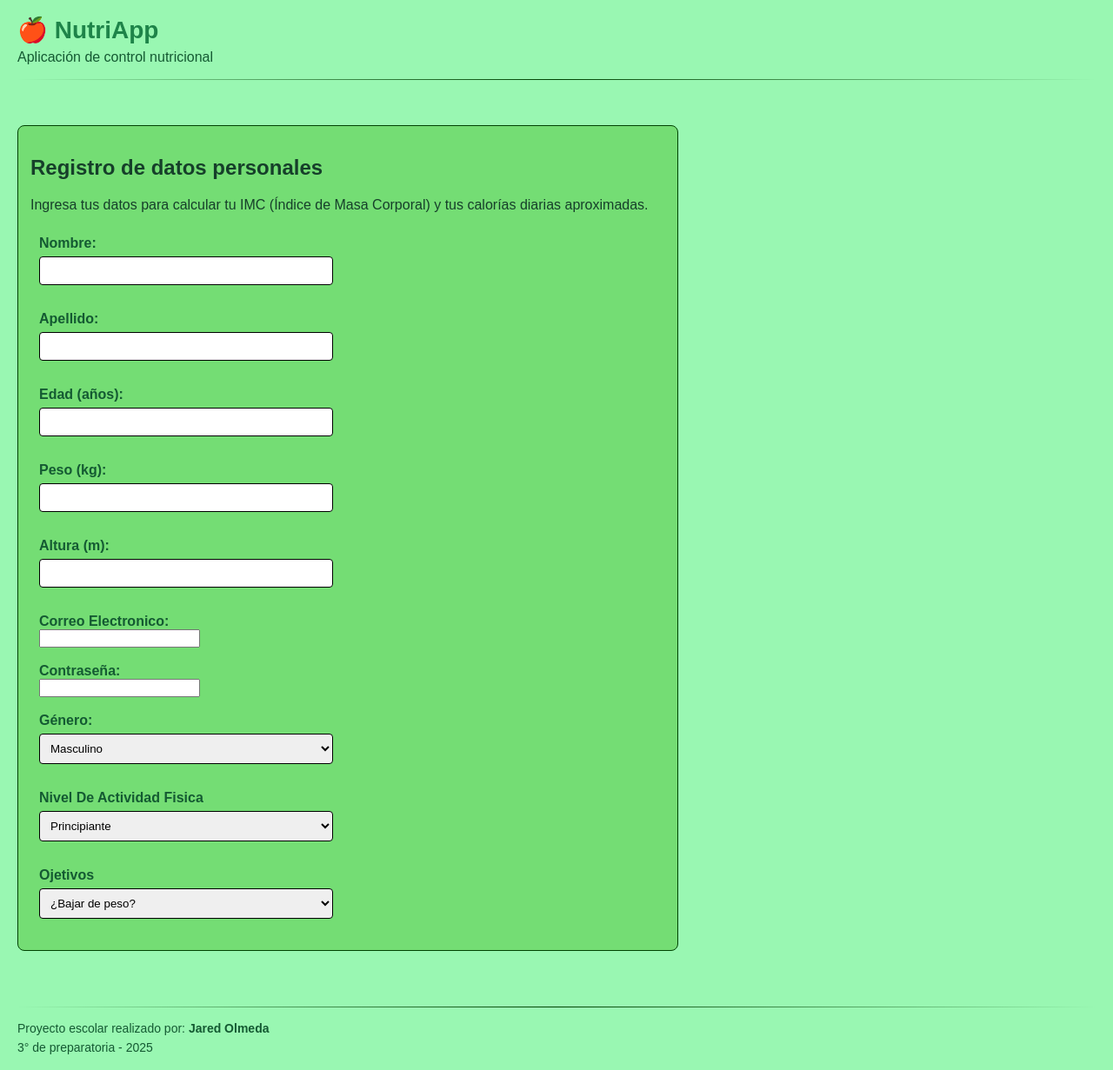
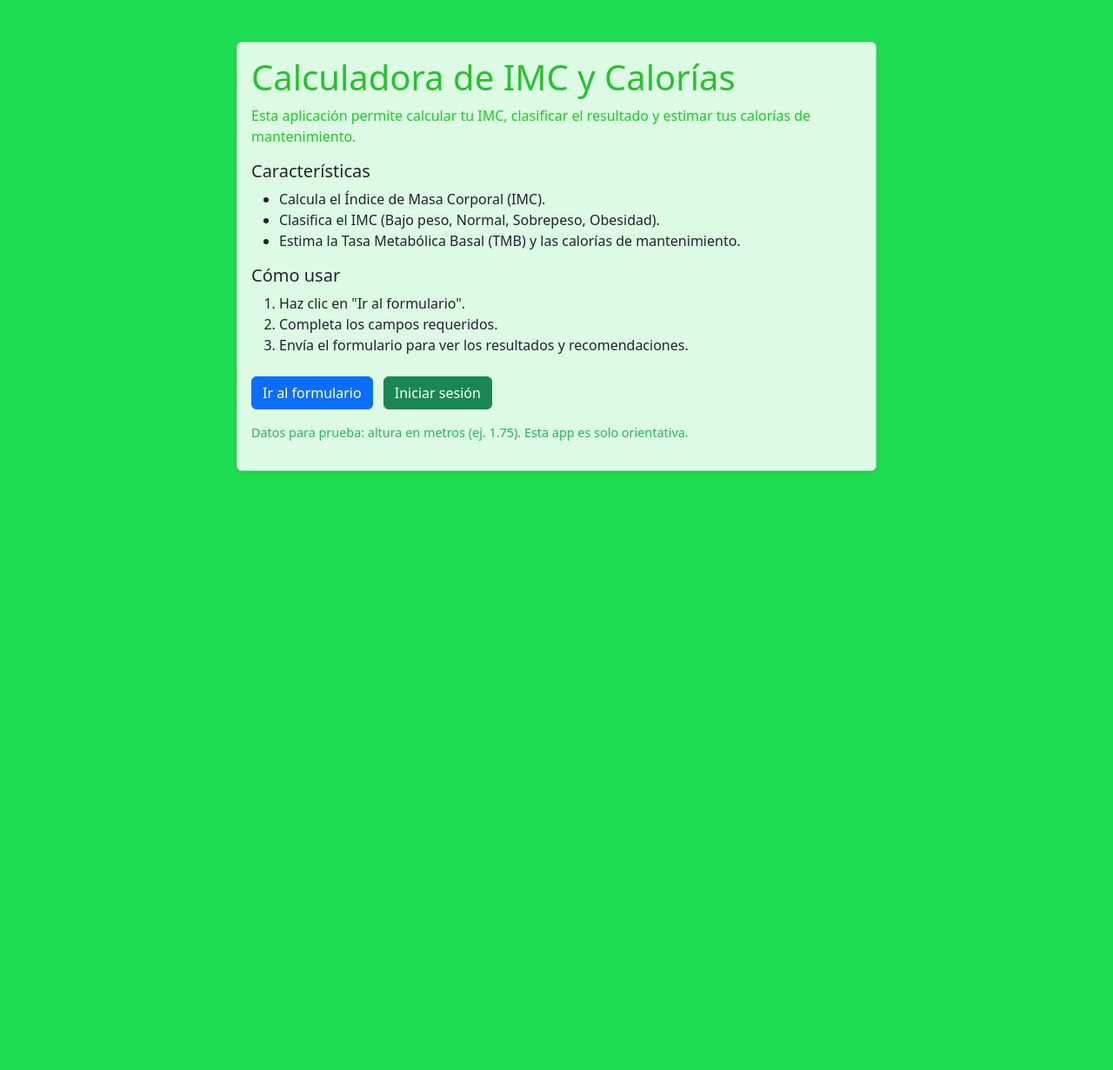
Before and after one commit to OmedaJared/NutryApp, a Flask app: page / in a window 1280 px wide. Shown: the whole page at 87% size. After the commit the page ends 543 px from the top, so only its background shows below. Run offline with Flask 3, Linux system fonts and the light colour scheme.

Commit message:
nose otra vez

```diff
--- a/NutriApp/NutryApp/app.py
+++ b/NutriApp/NutryApp/app.py
@@ -1,33 +1,68 @@
-from flask import Flask, render_template, request
+from flask import Flask, render_template, request, redirect, url_for, flash, session
 
 app = Flask(__name__)
+app.secret_key = 'cambia_esto_en_produccion'
+
+def _get_first(form, *keys, default=''):
+    """Returns the first non-empty value from the form for the given keys."""
+    for k in keys:
+        v = form.get(k)
+        if v is not None:
+            return v
+    return default
+
+@app.route('/clear')
+def clear():
+    """Borrar datos del usuario guardados en sesión y volver al formulario."""
+    session.pop('user', None)
+    session.pop('authenticated', None)
+    flash('Datos borrados.')
+    return redirect(url_for('formulario'))
 
 @app.route('/')
 def inicio():
-    return render_template('formulario.html')
+    """Home page with information about the application."""
+    return render_template('info.html')
+
+@app.route('/formulario')
+def formulario():
+    """Page that contains the form for user input."""
+    # Prefill with session data if available
+    user = session.get('user', {})
+    return render_template('formulario.html', **user)
 
 @app.route('/resultado', methods=['POST'])
 def resultado():
-
-    nombre = request.form.get('nombre', '').strip()
-    apellido= request.form.get('apellido', '').strip()
-    edad_raw = request.form.get('edad', '')
-    peso_raw = request.form.get('peso', '')
-    altura_raw = request.form.get('altura', '')
-    contraseña= request.form.get('contraseña', '')
-    correo_electronico = request.form.get('correo electronico', '')
-    genero = request.form.get('genero', 'masculino')
-
+    """Processes the form data and calculates BMI and caloric needs."""
+    nombre = _get_first(request.form, 'nombre', 'Nombre', '').strip()
+    apellido = _get_first(request.form, 'apellido', 'Apellido', '').strip()
+    edad_raw = _get_first(request.form, 'edad', 'Edad', '')
+    peso_raw = _get_first(request.form, 'peso', 'Peso', '')
+    altura_raw = _get_first(request.form, 'altura', 'Altura', '')
+    contraseña = _get_first(request.form, 'contraseña', 'contrasena', '')
+    correo_electronico = _get_first(request.form, 'correo_electronico', 'correo', '')
+    genero = _get_first(request.form, 'genero', 'Genero', 'masculino')
 
     try:
         edad = int(edad_raw)
         peso = float(peso_raw)
         altura = float(altura_raw)
     except (ValueError, TypeError):
+        error_msg = "Por favor completa todos los campos correctamente."
+        return render_template(
+            'formulario.html',
+            nombre=nombre,
+            apellido=apellido,
+            edad=edad_raw,
+            peso=peso_raw,
+            altura=altura_raw,
+            genero=genero,
+            correo_electronico=correo_electronico,
+            contraseña=contraseña,
+            error=error_msg
+        )
 
-        return render_template('formulario.html', nombre=nombre, edad=edad_raw, peso=peso_raw, altura=altura_raw, genero=genero, error="Por favor completa todos los campos correctamente.")
-
-    imc = peso / (altura ** 2)
+    imc = round(peso / (altura ** 2), 2)
 
     if imc < 18.5:
         clasificacion = "Bajo peso"
@@ -42,12 +77,28 @@ def resultado():
         clasificacion = "Obesidad"
         recomendacion = "Consulta a un especialista y adopta un plan de alimentación controlado."
 
-    if genero == "masculino":
+    if genero.lower() == "masculino":
         tmb = 10 * peso + 6.25 * (altura * 100) - 5 * edad + 5
     else:
         tmb = 10 * peso + 6.25 * (altura * 100) - 5 * edad - 161
 
     calorias_mantenimiento = round(tmb * 1.55, 2)
+
+    # Guardar datos relevantes en sesión para login y uso posterior
+    session['user'] = {
+        'nombre': nombre,
+        'apellido': apellido,
+        'edad': edad,
+        'peso': peso,
+        'altura': altura,
+        'correo_electronico': correo_electronico,
+        'contraseña': contraseña,
+        'genero': genero,
+        'imc': imc,
+        'clasificacion': clasificacion,
+        'recomendacion': recomendacion,
+        'calorias': calorias_mantenimiento
+    }
 
     return render_template(
         'formulario.html',
@@ -59,11 +110,64 @@ def resultado():
         correo_electronico=correo_electronico,
         contraseña=contraseña,
         genero=genero,
-        imc=round(imc, 2),
+        imc=imc,
         clasificacion=clasificacion,
         recomendacion=recomendacion,
         calorias=calorias_mantenimiento
     )
 
+@app.route('/login', methods=['GET', 'POST'])
+def login():
+    """Login with correo and contraseña stored from formulario."""
+    if request.method == 'GET':
+        return render_template('login.html')
+    correo = request.form.get('correo', '').strip()
+    contraseña = request.form.get('contraseña', '')
+    user = session.get('user')
+    if not user:
+        flash('No hay datos registrados. Completa primero el formulario.')
+        return redirect(url_for('formulario'))
+    if correo == user.get('correo_electronico') and contraseña == user.get('contraseña'):
+        session['authenticated'] = True
+        return redirect(url_for('rutina'))
+    flash('Correo o contraseña incorrectos.')
+    return render_template('login.html')
+
+# ...existing code...
+@app.route('/rutina')
+def rutina():
+    """Muestra rutina y plan basado en los datos guardados.
+
+    Permite acceso si existe 'user' en sesión incluso cuando no hay flag
+    'authenticated' (para que el botón 'Ir a rutina' funcione sin pedir login).
+    """
+    user = session.get('user')
+    if not user:
+        flash('Completa el formulario o inicia sesión para ver tu rutina.')
+        return redirect(url_for('formulario'))
+    # Auto-autenticar si hay datos en sesión para permitir acceso directo
+    if not session.get('authenticated'):
+        session['authenticated'] = True
+    return render_template('rutina.html', user=user)
+# ...existing code...
+
+@app.route('/perfil')
+def perfil():
+    """Muestra toda la información del usuario y botón para cerrar sesión."""
+    if not session.get('authenticated'):
+        flash('Inicia sesión para ver tu perfil.')
+        return redirect(url_for('login'))
+    user = session.get('user', {})
+    return render_template('perfil.html', user=user)
+
+@app.route('/logout')
+def logout():
+    """Cerrar sesión y regresar al inicio."""
+    session.pop('authenticated', None)
+    # conservar user? limpiar todo por seguridad
+    session.pop('user', None)
+    flash('Sesión cerrada.')
+    return redirect(url_for('inicio'))
+
 if __name__ == '__main__':
     app.run(debug=True)
--- a/NutriApp/NutryApp/templates/base.html
+++ b/NutriApp/NutryApp/templates/base.html
@@ -1,138 +1,24 @@
-<!DOCTYPE html>
-<html lang="es-mx">
-    <head>
-    <meta charset="UTF-8" />
-    <title>NutriApp - Control Nutricional</title>
-
-    <style>
-    :root {
-        --verde-oscuro: #145a32;
-        --verde: #1e8449;
-        --verde-claro: rgba(0, 66, 3, 1);
-        --fondo: rgba(153, 247, 178, 1);
-        --texto: #163f2a;
-        --blanco: rgb(116, 221, 116);
-    }
-
-    html,body {
-        margin: 0;
-        padding: 0;
-        background-color: var(--fondo);
-        color: var(--texto);
-        font-family: Arial, Helvetica, sans-serif;
-    }
-
-    header {
-        padding: 18px 20px;
-    }
-
-    header h1 {
-        color: var(--verde);
-        margin: 0 0 6px 0;
-        font-size: 28px;
-    }
-
-    header p {
-        color: var(--verde-oscuro);
-        margin: 0 0 8px 0;
-    }
-
-    main {
-        padding: 18px 20px;
-    }
-
-    section {
-        background: var(--blanco);
-        border: 1px solid var(--verde-claro);
-        padding: 14px;
-        border-radius: 8px;
-        box-sizing: border-box;
-        max-width: 760px;
-    }
-
-    table {
-        background: var(--blanco);
-        border-collapse: collapse;
-    }
-
-    label {
-        color: var(--verde-oscuro);
-        font-weight: 600;
-    }
-
-    input[type="text"],
-    input[type="number"],
-    select {
-        border: 1px solid #000000ff;
-        padding: 8px;
-        border-radius: 4px;
-        width: 100%;
-        box-sizing: border-box;
-        margin-top: 6px;
-        margin-bottom: 12px;
-    }
-
-    button {
-        background-color: var(--verde);
-        color: #ffffffff;
-        border: none;
-        padding: 10px 14px;
-        border-radius: 6px;
-        cursor: pointer;
-        font-weight: 700;
-    }
-
-        button:hover {
-        background-color: var(--verde-oscuro);
-    }
-
-    hr {
-        border: 0;
-        height: 1px;
-        background: linear-gradient(to right,transparent,var(--verde-claro),transparent);
-        margin: 16px 0;
-    }
-
-        section + hr + section p strong,
-        section + hr + section p {
-        color: var(--verde-oscuro);
-    }
-
-    footer {
-        padding: 12px 20px;
-        margin-top: 18px;
-    }
-
-    footer p {
-        color: var(--verde-oscuro);
-        margin: 6px 0;
-        font-size: 14px;
-    }
-
-    .error {
-        color: #b00020;
-        font-weight: 700;
-    }
-
-    @media (max-width: 600px) {
-        section {
-            padding: 12px;
-        }
-        }
-    </style>
+<!doctype html>
+<html lang="es">
+<head>
+    <meta charset="utf-8">
+    <meta name="viewport" content="width=device-width, initial-scale=1">
+    <title>{% block title %}NutriApp{% endblock %}</title>
+    <link rel="stylesheet" href="{{ url_for('static', filename='styles/colors.css') }}">
 </head>
 <body>
-    <header>
-        <h1>🍎 NutriApp</h1>
-        <p>Aplicación de control nutricional</p>
-        <hr />
+    <header style="padding:16px;">
+        <a href="{{ url_for('inicio') }}" class="brand">NutriApp</a>
     </header>
-    <main>{% block contenido %}{% endblock %}</main>
 
-    <footer>
-        <hr />
-        <p>Proyecto escolar realizado por: <strong>Jared Olmeda</strong></p>
-        <p>3° de preparatoria - 2025</p>
+    <main>
+        <div class="container-card">
+            {% block contenido %}{% endblock %}
+        </div>
+    </main>
+
+    <footer style="padding:16px; text-align:center;">
+        <p class="muted">Aplicación orientativa — no sustituye consejo profesional</p>
     </footer>
 </body>
 </html>
--- a/NutriApp/NutryApp/templates/formulario.html
+++ b/NutriApp/NutryApp/templates/formulario.html
@@ -1,79 +1,63 @@
 {% extends "base.html" %}
 
+{% block title %}Formulario - NutriApp{% endblock %}
+
 {% block contenido %}
+<div class="card-soft">
     <section>
-    <h2>Registro de datos personales</h2>
-    <p>Ingresa tus datos para calcular tu IMC (Índice de Masa Corporal) y tus calorías diarias aproximadas.</p>
+        <h2 class="brand">Registro de datos personales</h2>
+        <p class="accent">Ingresa tus datos para calcular tu IMC y tus calorías diarias aproximadas.</p>
 
         {% if error %}
             <p class="error"><strong>{{ error }}</strong></p>
         {% endif %}
 
-    <table cellpadding="10" cellspacing="0" bgcolor="#ffffff" border="0">
-    <tr><td>
-    <form action="/resultado" method="post">
+        <form id="datosForm" action="{{ url_for('resultado') }}" method="post">
             <label>Nombre:</label><br>
-        <input type="text" name="nombre" value="{{ nombre or '' }}" required><br><br>
+            <input class="form-control" type="text" name="nombre" value="{{ nombre or '' }}" required><br>
 
             <label>Apellido:</label><br>
-        <input type="text" name="apellido" value="{{ apellido or '' }}" required><br><br>
+            <input class="form-control" type="text" name="apellido" value="{{ apellido or '' }}" required><br>
 
             <label>Edad (años):</label><br>
-        <input type="number" name="edad" min="1" value="{{ edad or '' }}" required><br><br>
+            <input class="form-control" type="number" name="edad" min="1" value="{{ edad or '' }}" required><br>
 
             <label>Peso (kg):</label><br>
-        <input type="number" step="0.1" name="peso" value="{{ peso or '' }}" required><br><br>
+            <input class="form-control" type="number" step="0.1" name="peso" value="{{ peso or '' }}" required><br>
 
             <label>Altura (m):</label><br>
-        <input type="number" step="0.01" name="altura" value="{{ altura or '' }}" required><br><br>
+            <input class="form-control" type="number" step="0.01" name="altura" value="{{ altura or '' }}" required><br>
 
-        <label>Correo Electronico:</label><br>
-        <input type="gmail" step="0.1" name="correo electronico" value="{{ Correo or '' }}" required><br><br>
+            <label>Correo Electrónico:</label><br>
+            <input class="form-control" type="email" name="correo_electronico" value="{{ correo_electronico or '' }}" required><br>
 
             <label>Contraseña:</label><br>
-        <input type="password" step="0.1" name="contraseña" value="{{ Contraseña or '' }}" required><br><br>
+            <input class="form-control" type="password" name="contraseña" value="{{ contraseña or '' }}" required><br>
 
             <label>Género:</label><br>
-        <select name="genero" required>
+            <select class="form-control" name="genero" required>
                 <option value="masculino" {% if genero == 'masculino' %}selected{% endif %}>Masculino</option>
                 <option value="femenino" {% if genero == 'femenino' %}selected{% endif %}>Femenino</option>
-        </select><br><br>
+            </select><br>
 
-        <label>Nivel De Actividad Fisica</label><br>
-        <select name="actividad" required>
-            <option value="Principiante" {% if actividad == 'Principiante' %}selected{% endif %}>Principiante</option>
-            <option value="Avanzado" {% if actividad == 'Avanzado' %}selected{% endif %}>Avanzado</option>
-            <option value="Experimentado" {% if actividad == 'Experimentado' %}selected{% endif %}>Experimentado</option>
-            <option value="Experto" {% if actividad == 'Experto' %}selected{% endif %}>Experto</option>
-        </select><br><br>
-
-        <label>Ojetivos</label><br>
-        <select name="obje" required>
-            <option value="¿Bajar de peso?" {% if obje == '¿Bajar de peso?' %}selected{% endif %}>¿Bajar de peso?</option>
-            <option value="¿Aumentar masa muscular?" {% if obje == '¿Aumentar masa muscular?' %}selected{% endif %}>¿Aumentar masa muscular?</option>
-            <option value=" ¿Mantener peso?" {% if obje == ' ¿Mantener peso?' %}selected{% endif %}> ¿Mantener peso?</option>
-            <option value="¿Mejorar digestión?" {% if obje == '¿Mejorar digestión?' %}selected{% endif %}>¿Mejorar digestión?</option>
-            <option value="¿Controlar una condición (diabetes, hipertensión)?" {% if obje == '¿Controlar una condición (diabetes, hipertensión)?' %}selected{% endif %}>¿Controlar una condición (diabetes, hipertensión)?</option>
-        <button type="submit">Iniciar Sesion</button>
+            <div style="margin-top:10px;">
+                <button class="btn-brand" type="submit">Calcular resultados</button>
+                <button class="btn-brand" type="reset" style="margin-left:8px;">Limpiar (local)</button>
+                <a class="btn-brand" href="{{ url_for('clear') }}" style="margin-left:8px; text-decoration:none;">Borrar datos (servidor)</a>
+                <a class="btn-brand" href="{{ url_for('rutina') }}" style="margin-left:8px; text-decoration:none;">Ir a rutina</a>
+            </div>
         </form>
-    </td></tr>
-    </table>
-</section>
 
         {% if imc %}
         <hr>
         <section>
-    <h2>Resultados nutricionales</h2>
-    <p><strong>Nombre:</strong> {{ nombre }}</p>
-    <p><strong>Edad:</strong> {{ edad }} años</p>
-    <p><strong>Peso:</strong> {{ peso }} kg</p>
-    <p><strong>Altura:</strong> {{ altura }} m</p>
-    <p><strong>Género:</strong> {{ genero }}</p>
-    <hr>
+            <h2 class="brand">Resultados nutricionales</h2>
             <p><strong>IMC:</strong> {{ imc }}</p>
             <p><strong>Clasificación:</strong> {{ clasificacion }}</p>
             <p><strong>Recomendación:</strong> {{ recomendacion }}</p>
             <p><strong>Calorías diarias estimadas:</strong> {{ calorias }} kcal</p>
         </section>
         {% endif %}
+    </section>
+</div>
 {% endblock %}
--- a/NutriApp/NutryApp/templates/info.html
+++ b/NutriApp/NutryApp/templates/info.html
@@ -5,8 +5,10 @@
     <meta name="viewport" content="width=device-width, initial-scale=1">
     <title>Información de la aplicación</title>
 
+    <!-- Bootstrap CSS -->
     <link href="https://cdn.jsdelivr.net/npm/bootstrap@5.3.2/dist/css/bootstrap.min.css" rel="stylesheet">
 
+    <!-- colores (solo variables/colores) -->
     <link rel="stylesheet" href="{{ url_for('static', filename='styles/colors.css') }}">
 </head>
 <body>
@@ -16,9 +18,9 @@
                 <div class="card shadow-sm" style="background-color: rgba(255,255,255,0.85);">
                     <div class="card-body">
                         <h1 class="card-title brand">Calculadora de IMC y Calorías</h1>
-                        <p class="card-text accent">Una pequeña aplicación que calcula tu IMC, clasifica el resultado y estima las calorías de mantenimiento.</p>
+                        <p class="card-text accent">Esta aplicación permite calcular tu IMC, clasificar el resultado y estimar tus calorías de mantenimiento.</p>
 
-                        <h5>Qué hace</h5>
+                        <h5>Características</h5>
                         <ul>
                             <li>Calcula el Índice de Masa Corporal (IMC).</li>
                             <li>Clasifica el IMC (Bajo peso, Normal, Sobrepeso, Obesidad).</li>
@@ -28,13 +30,13 @@
                         <h5>Cómo usar</h5>
                         <ol>
                             <li>Haz clic en "Ir al formulario".</li>
-                            <li>Completa nombre, edad, peso (kg), altura (m) y género.</li>
-                            <li>Envía el formulario para ver resultados y recomendaciones.</li>
+                            <li>Completa los campos requeridos.</li>
+                            <li>Envía el formulario para ver los resultados y recomendaciones.</li>
                         </ol>
-
 
                         <nav class="mt-4">
                             <a class="btn btn-primary" href="{{ url_for('formulario') }}">Ir al formulario</a>
+                            <a class="btn btn-success" href="{{ url_for('login') }}" style="margin-left:8px;">Iniciar sesión</a>
                         </nav>
 
                         <footer class="mt-3">
@@ -46,8 +48,7 @@
         </div>
     </div>
 
-    <script src="{{ url_for('static', filename='scripts/colors.js') }}"></script>
-
+    <!-- Bootstrap JS (opcional) -->
     <script src="https://cdn.jsdelivr.net/npm/bootstrap@5.3.2/dist/js/bootstrap.bundle.min.js"></script>
 </body>
 </html>
--- a/styles/colors.css
+++ b/styles/colors.css
@@ -1,15 +1,39 @@
-:root{
+:root {
     --bg: #1edc50;
     --primary: #24c429;
     --accent: #17d120;
     --muted: #25ba57;
+    --texto: #0b2e10;
 }
 
+/* ...existing code... */
 html, body {
     height: 100%;
     background-color: var(--bg);
+    color: var(--texto);
 }
 
 .brand { color: var(--primary); }
 .accent { color: var(--accent); }
 .muted { color: var(--muted); font-size: 0.9em; }
+
+/* Simple card / form styling to match palette */
+.container-card {
+    max-width: 900px;
+    margin: 20px auto;
+}
+.card-soft {
+    background: rgba(255,255,255,0.9);
+    border-radius: 8px;
+    padding: 20px;
+    box-shadow: 0 6px 18px rgba(0,0,0,0.08);
+    color: var(--texto);
+}
+.btn-brand {
+    background-color: var(--primary);
+    color: #fff;
+    border: none;
+    padding: 8px 14px;
+    border-radius: 6px;
+}
+.error { color: #b00; font-weight: bold; }
```
Also changed, not shown: NutriApp/NutryApp/templates/login.html (added, +76 -0 lines), NutriApp/NutryApp/templates/perfil.html (added, +30 -0 lines), NutriApp/NutryApp/templates/rutina.html (added, +47 -0 lines). Lines whose indentation alone changed are shown as unchanged.
